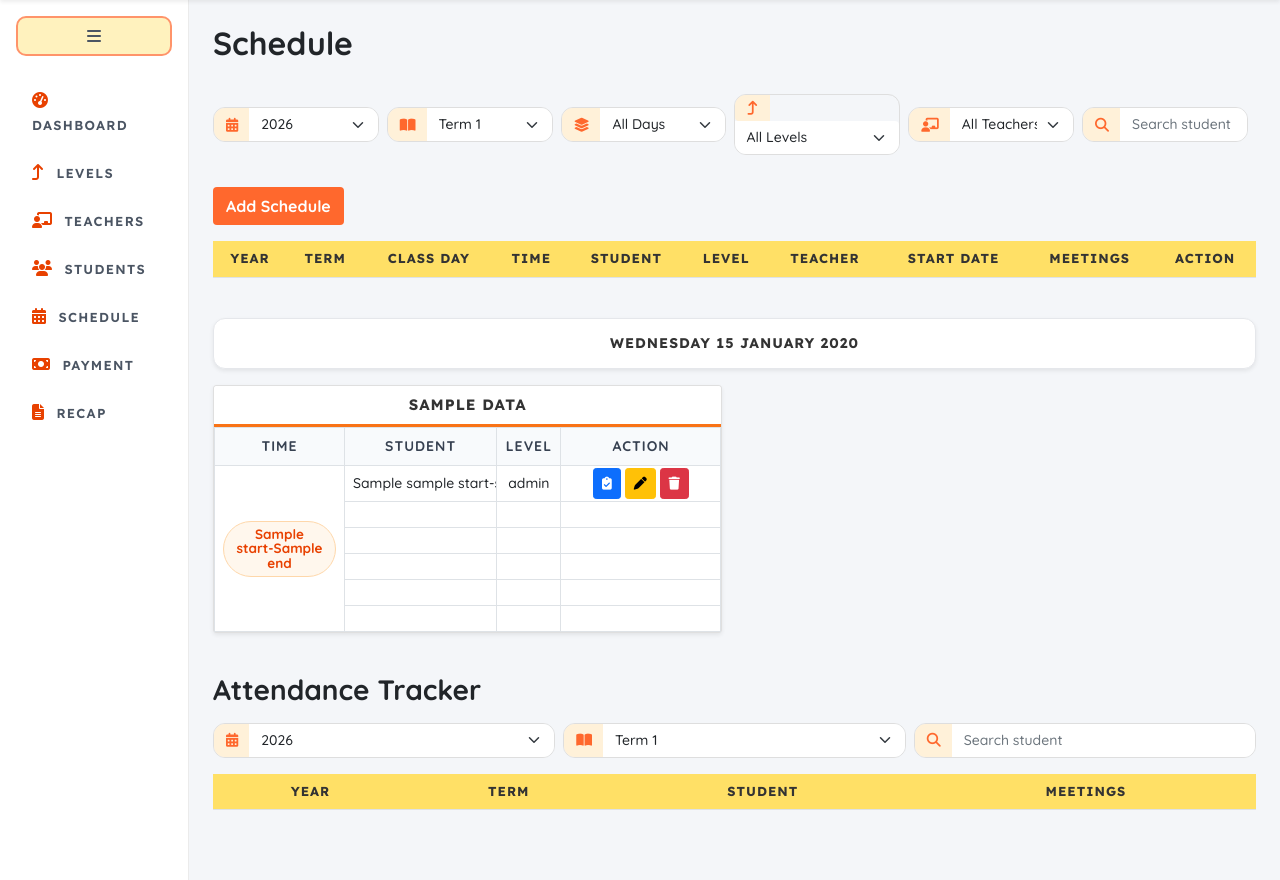
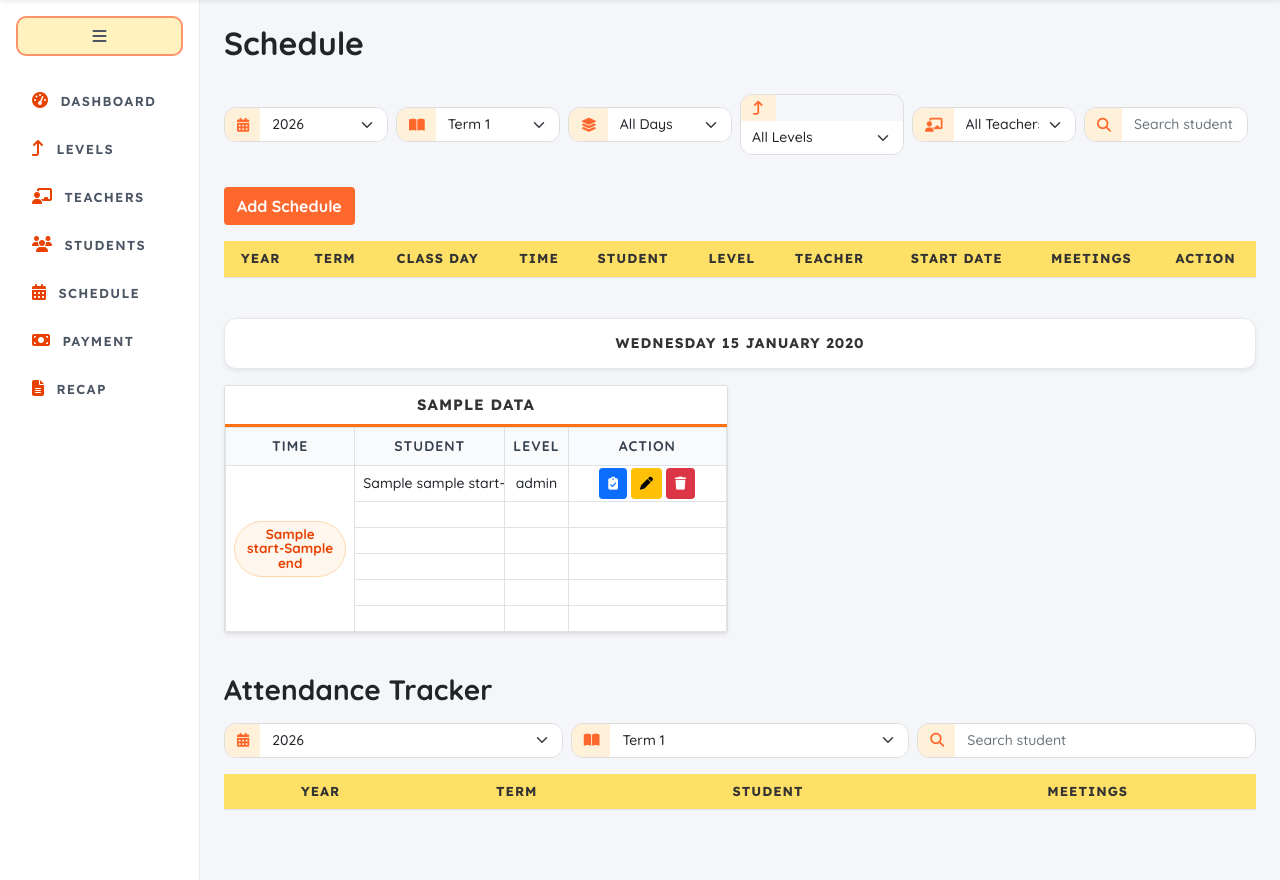
Before and after one commit to aileensugiarto/full-system, a Flask app: template templates/admin/schedule/schedule.html in a window 1280 px wide. Shown: the part 86-966 px from the top of the page. Run offline with Flask 3, Linux system fonts and the light colour scheme; the template is opened without the code that fills it: most values are stand-ins (such as "Sample title", 1, 10 or a date in 2020); some libraries are stand-ins or nearby versions; some web fonts are replaced.

Commit message:
fixed the sidebar for schedule & student page and changed term trial to int

```diff
--- a/model/admin/schedule.py
+++ b/model/admin/schedule.py
@@ -301,6 +301,7 @@ def model_add_schedule():
         term = request.form['form_term']
 
         if term == "TRIAL":
+            term = 0
             student_name = request.form['form_trial_student_name']
             dob = request.form['form_trial_dob']
 
@@ -313,6 +314,7 @@ def model_add_schedule():
             student = cur.lastrowid
             total_meetings = 1
         else:
+            term = int(term)
             student = int(request.form['form_student'])
             total_meetings = int(request.form['form_total_meetings'])
 
--- a/model/admin/teacher.py
+++ b/model/admin/teacher.py
@@ -203,8 +203,8 @@ def model_add_teacher():
         name = request.form['form_name']
 
         cur = mysql.connection.cursor()
-        cur.execute("INSERT INTO tbl_teacher (id_teacher, name, id_admin) VALUES (%s, %s, %s)",
-                    ('', name, session['id_admin'], ))
+        cur.execute("INSERT INTO tbl_teacher (name, id_admin) VALUES (%s, %s)",
+                    (name, session['id_admin'], ))
         mysql.connection.commit()
         cur.close()
 
--- a/templates/admin/schedule/schedule.html
+++ b/templates/admin/schedule/schedule.html
@@ -27,10 +27,15 @@
       min-height: 100vh;
       transition: width 0.3s;
       border-right: 1px solid #ebebeb;
+      width: 200px !important;
+      min-width: 200px !important;
+      flex-shrink: 0;
+      background-color: white;
     }
 
     #sidebar.collapsed {
       width: 80px !important;
+      min-width: 80px;
     }
 
     #sidebar .nav-link span {
@@ -353,7 +358,7 @@
   <div class="d-flex">
 
     <!-- SIDEBAR -->
-    <div id="sidebar" class="text-white p-3" style="width: 200px; background-color: white;">
+    <div id="sidebar" class="text-white p-3">
 
       <button id="toggle-btn" class="btn btn-outline-light w-100 mb-4">
         <i class="fa-solid fa-bars"></i>
--- a/templates/admin/student/student.html
+++ b/templates/admin/student/student.html
@@ -27,6 +27,10 @@
       min-height: 100vh;
       transition: width 0.3s;
       border-right: 1px solid #ebebeb;
+      width: 200px;
+      min-width: 200px;
+      flex-shrink: 0;
+      background-color: white;
     }
 
     #sidebar.collapsed {
@@ -298,7 +302,7 @@
   <div class="d-flex">
 
     <!-- SIDEBAR -->
-    <div id="sidebar" class="text-white p-3" style="width: 200px; background-color: white;">
+    <div id="sidebar" class="p-3">
 
       <button id="toggle-btn" class="btn btn-outline-light w-100 mb-4">
         <i class="fa-solid fa-bars"></i>
```
